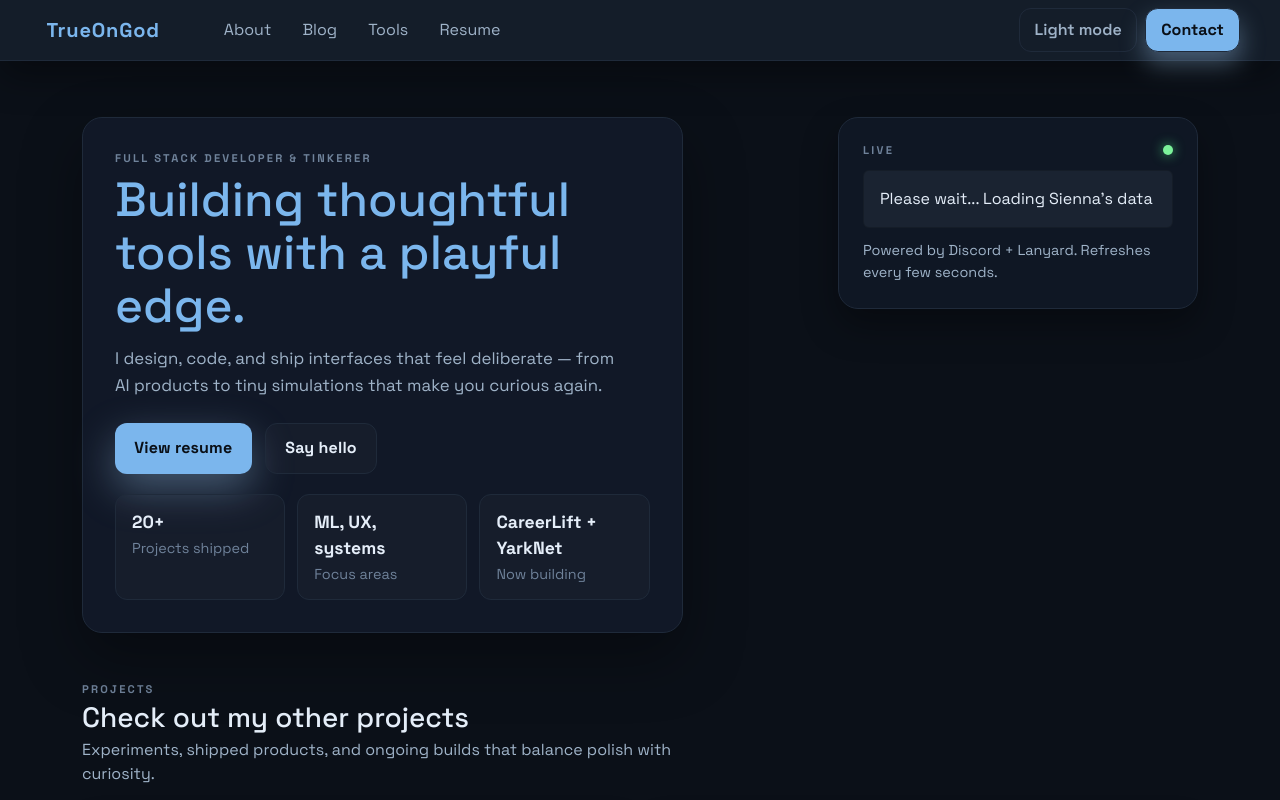
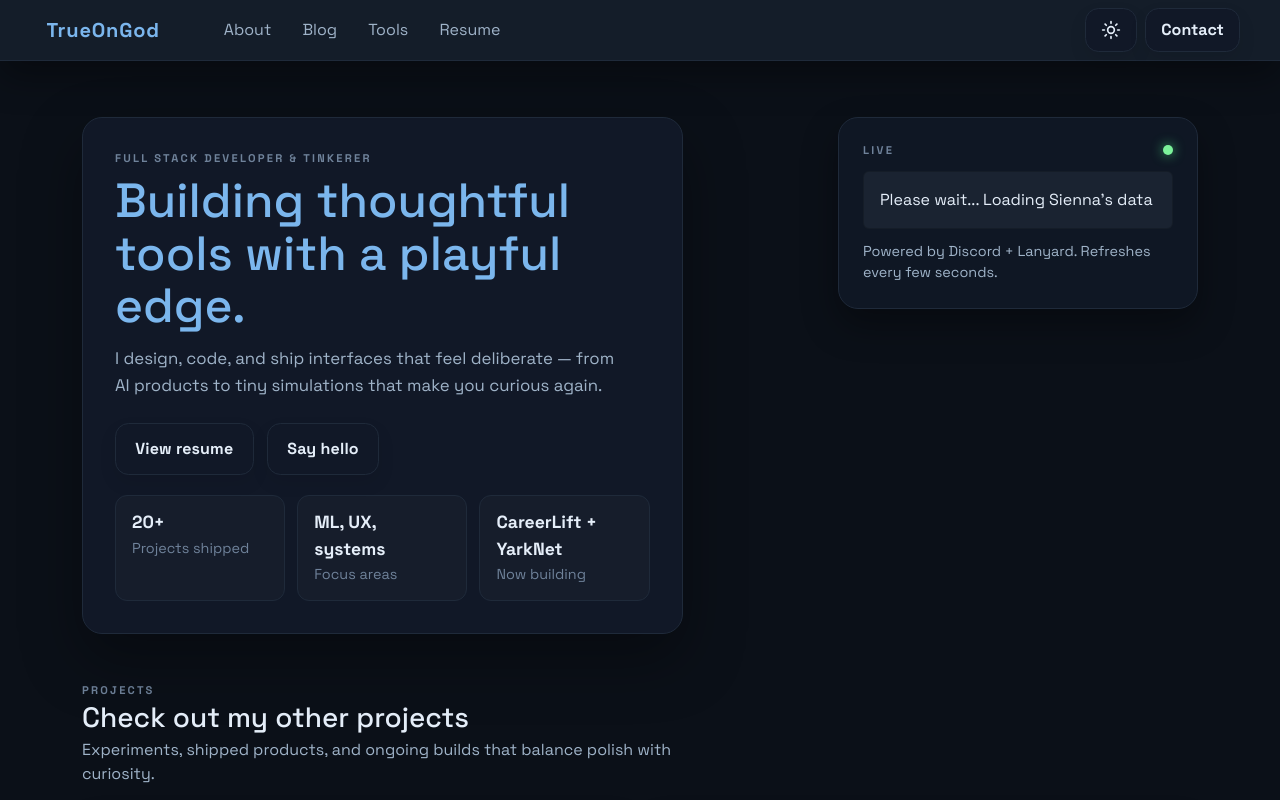
Before and after one commit to Datronizer/codex, a React (Vite) app: page / in a window 1280 px wide. Shown: the top 800 px of the page. Built offline with nearby package versions, Linux system fonts and the light colour scheme; no server answers.

Commit message:
added light mode and fixed re-render issue

```diff
--- a/src/components/app/App.scss
+++ b/src/components/app/App.scss
@@ -6,6 +6,51 @@
     min-height: 100vh;
     display: flex;
     flex-direction: column;
+}
+
+.button,
+.btn,
+button,
+.primary-button,
+.ghost-button,
+.nav-cta,
+.theme-toggle,
+.view-profile {
+    border: 1px solid var(--border-color);
+    border-radius: 0.85rem;
+    background: var(--surface-color);
+    color: var(--text-color);
+    box-shadow: 0 8px 18px rgba(0, 0, 0, 0.08);
+    transition: transform 140ms ease, border-color 150ms ease, background 150ms ease, color 150ms ease, box-shadow 150ms ease;
+    text-decoration: none;
+}
+
+.button:hover,
+.btn:hover,
+button:hover,
+.primary-button:hover,
+.ghost-button:hover,
+.nav-cta:hover,
+.theme-toggle:hover,
+.view-profile:hover {
+    background: var(--accent-color);
+    border-color: var(--accent-color);
+    color: var(--accent-contrast);
+    transform: translateY(-2px);
+    box-shadow: 0 10px 22px rgba(0, 0, 0, 0.12);
+}
+
+.navbar-toggler {
+    background: transparent;
+    border: 1px solid var(--border-color) !important;
+    box-shadow: none;
+}
+
+.navbar-toggler:hover {
+    background: var(--nav-hover-bg);
+    color: var(--nav-hover-text);
+    transform: none;
+    box-shadow: none;
 }
 
 .app-body {
--- a/src/components/app/App.tsx
+++ b/src/components/app/App.tsx
@@ -8,6 +8,11 @@ export default function App()
 {
     const [theme, setTheme] = useState<"dark" | "light">(() =>
     {
+        const attr = document.documentElement.getAttribute("data-theme");
+        if (attr === "light" || attr === "dark")
+        {
+            return attr;
+        }
         const stored = localStorage.getItem("theme");
         return stored === "light" ? "light" : "dark";
     });
--- a/src/components/app/AppNavBar.scss
+++ b/src/components/app/AppNavBar.scss
@@ -101,12 +101,17 @@ $muted: var(--muted-color);
 
 .theme-toggle {
     border: 1px solid $border;
-    background: transparent;
+    background: var(--surface-color);
     color: $muted;
-    border-radius: 0.75rem;
-    padding: 0.5rem 0.9rem;
+    border-radius: 0.8rem;
+    padding: 0.55rem 0.95rem;
+    min-width: 2.75rem;
+    height: 2.75rem;
+    display: inline-flex;
+    align-items: center;
+    justify-content: center;
     font-weight: 600;
-    transition: transform 140ms ease, border-color 140ms ease, color 140ms ease;
+    transition: transform 140ms ease, border-color 140ms ease, color 140ms ease, background 140ms ease;
 
     &:hover {
         transform: translateY(-1px);
--- a/src/components/app/AppNavBar.tsx
+++ b/src/components/app/AppNavBar.tsx
@@ -1,5 +1,7 @@
 // import './App.css';
 import { Nav, Navbar } from "react-bootstrap";
+import { LuMoon, LuSun } from "react-icons/lu";
+import { Link, NavLink } from "react-router-dom";
 import "./AppNavBar.scss";
 
 export function AppNavBar(props: { theme: "dark" | "light"; onToggleTheme: () => void; })
@@ -8,20 +10,20 @@ export function AppNavBar(props: { theme: "dark" | "light"; onToggleTheme: () =>
         <Navbar expand="lg" sticky="top" className="app-navbar" variant="dark">
             <div className="nav-sheen" aria-hidden />
             <div className="nav-inner">
-                <Navbar.Brand href={`/`} aria-label="Homepage" className="brand">
+                <Navbar.Brand as={Link} to="/" aria-label="Homepage" className="brand">
                     TrueOnGod
                 </Navbar.Brand>
                 <Navbar.Toggle aria-controls="main-nav" />
                 <Navbar.Collapse id="main-nav">
                     <Nav className="nav-links">
-                        <Nav.Link href={`/about`}>About</Nav.Link>
-                        <Nav.Link href={`/about/site`}>Blog</Nav.Link>
-                        <Nav.Link href={`/hex`}>Tools</Nav.Link>
-                        <Nav.Link href={`/resume`}>Resume</Nav.Link>
+                        <NavLink to="/about" className={({ isActive }) => `nav-link ${isActive ? "active" : ""}`}>About</NavLink>
+                        <NavLink to="/about/site" className={({ isActive }) => `nav-link ${isActive ? "active" : ""}`}>Blog</NavLink>
+                        <NavLink to="/hex" className={({ isActive }) => `nav-link ${isActive ? "active" : ""}`}>Tools</NavLink>
+                        <NavLink to="/resume" className={({ isActive }) => `nav-link ${isActive ? "active" : ""}`}>Resume</NavLink>
                     </Nav>
                     <div className="nav-actions">
-                        <button className="theme-toggle" onClick={props.onToggleTheme} aria-label="Toggle theme">
-                            {props.theme === "dark" ? "Light mode" : "Dark mode"}
+                        <button className="theme-toggle" type="button" onClick={props.onToggleTheme} aria-label="Toggle theme">
+                            {props.theme === "dark" ? <LuSun size={20} /> : <LuMoon size={20} />}
                         </button>
                         <a className="nav-cta" href="mailto:siennatruong@trueongod.com">Contact</a>
                     </div>
--- a/src/components/app/AppRouter.tsx
+++ b/src/components/app/AppRouter.tsx
@@ -16,7 +16,7 @@ import { Home } from "../home/Home";
 export function AppRouter()
 {
     return (
-        <BrowserRouter>
+        <>
             <Routes>
                 {/* <Route path="" element={<LoadingScreen />} /> */}
                 <Route path="" element={<Home />} />
@@ -39,6 +39,6 @@ export function AppRouter()
 
                 <Route path="*" element={<NotFound />} />
             </Routes>
-        </BrowserRouter>
+        </>
     );
 }
--- a/src/components/home/Home.scss
+++ b/src/components/home/Home.scss
@@ -318,5 +318,5 @@ $card-shadow: var(--card-shadow);
 }
 
 .view-profile {
-    background-color: #5662f6 !important;
+    background-color: var(--surface-color);
 }
--- a/src/components/resume/Resume.scss
+++ b/src/components/resume/Resume.scss
@@ -169,7 +169,7 @@ $shadow: var(--card-shadow);
 .duty-list {
     margin: 0.65rem 0 0;
     padding-left: 1.1rem;
-    color: #dbe7f5;
+    color: var(--text-color);
     display: grid;
     gap: 0.35rem;
 }
--- a/src/index.tsx
+++ b/src/index.tsx
@@ -8,14 +8,36 @@ import reportWebVitals from './reportWebVitals';
 import 'bootstrap/dist/css/bootstrap.min.css';
 // import './stylesheets/css/index.css';
 import './index.css';
+import { BrowserRouter } from 'react-router-dom';
 
+const getInitialTheme = (): "dark" | "light" =>
+{
+  if (typeof window === "undefined")
+  {
+    return "dark";
+  }
+
+  try
+  {
+    const stored = localStorage.getItem("theme");
+    return stored === "light" ? "light" : "dark";
+  } catch
+  {
+    return "dark";
+  }
+};
+
+const initialTheme = getInitialTheme();
+document.documentElement.setAttribute("data-theme", initialTheme);
 
 const root = ReactDOM.createRoot(
   document.getElementById('root') as HTMLElement
 );
 root.render(
   <React.StrictMode>
-    <App />
+    <BrowserRouter>
+      <App />
+    </BrowserRouter>
   </React.StrictMode>
 );
 
```
